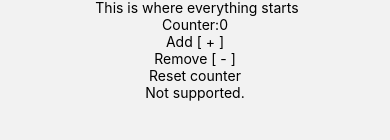
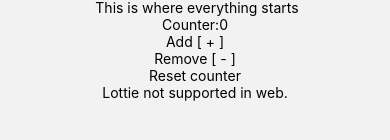
Before and after one commit to floppydisk89/React-Native-Boilerplate-2022, a React Native app: screen /Home in a window 390 px wide. Shown: the part 404-544 px from the top of the page. Built offline with nearby package versions, Linux system fonts and the light colour scheme.

Commit message:
modified lottie error message for web

```diff
--- a/components/LottieCustom/index.tsx
+++ b/components/LottieCustom/index.tsx
@@ -7,7 +7,7 @@ export default function LottieCustom() {
   return (
     <>
       {Platform.OS === 'web' ? (
-        <Text>Not supported.</Text>
+        <Text>Lottie not supported in web.</Text>
       ) : (
         <Lottie source={animation} autoPlay />
       )}
```
